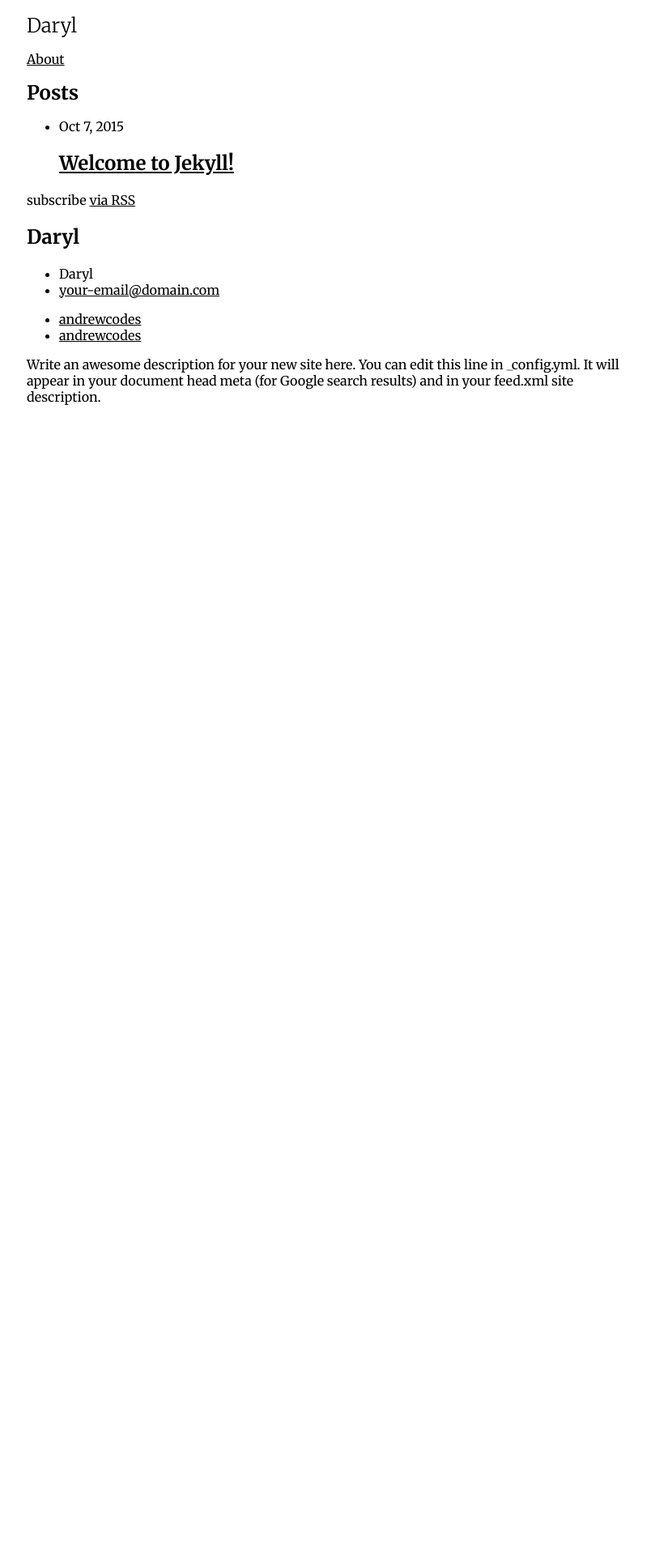
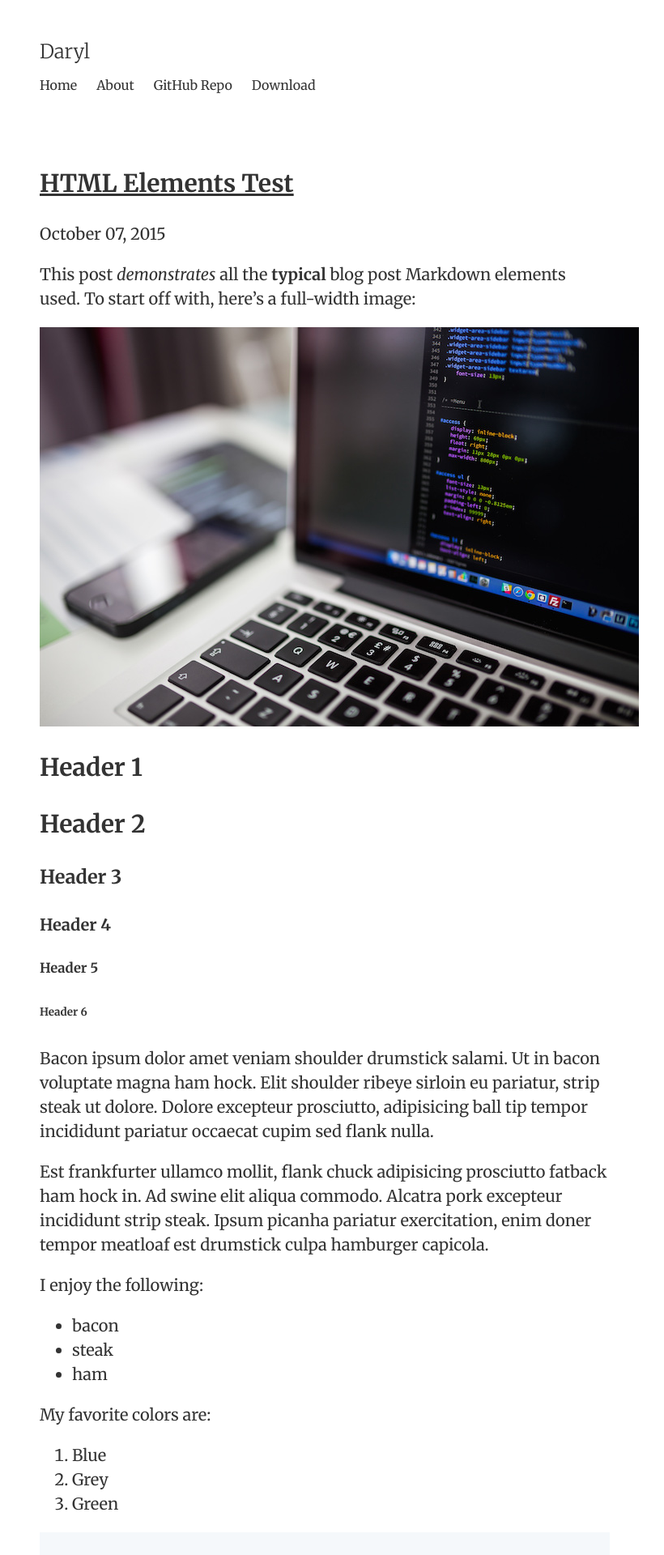
Before and after one commit to y2bd/CSE125Blog, a Jekyll site: the page built from index.html, in a window 1280 px wide. Shown: the top 1920 px of the page at 81% size, without its empty margins (239-1059 px from the left). Built offline with Jekyll 4.4.1, drawn with Linux system fonts in a browser that asks for light colours; before the commit the page ends 900 px from its top, so only the background shows below that; some of the changed text lies outside the part shown.

Commit message:
Working on the example elements posts and adding styles as needed, changed asset directory, and added some navigation examples.

```diff
--- a/_includes/footer.html
+++ b/_includes/footer.html
@@ -1,46 +1,11 @@
 <footer class="site-footer">
 
   <div class="wrapper">
+    <p class="rss-subscribe">Subscribe <a href="{{ "/feed.xml" | prepend: site.baseurl }}">via RSS</a></p>
+    <p><a href="http://jekyllrb.com">Jekyll</a></p>
+    <p>Thanks for checking out the Daryl theme.</p>
+    <p>&copy; 2015 by Andrew Lee. All rights reserved.</p>
 
-    <h2 class="footer-heading">{{ site.title }}</h2>
-
-    <div class="footer-col-wrapper">
-      <div class="footer-col  footer-col-1">
-        <ul class="contact-list">
-          <li>{{ site.title }}</li>
-          <li><a href="mailto:{{ site.email }}">{{ site.email }}</a></li>
-        </ul>
-      </div>
-
-      <div class="footer-col  footer-col-2">
-        <ul class="social-media-list">
-          {% if site.github_username %}
-          <li>
-            <a href="https://github.com/{{ site.github_username }}">
-
-
-              <span class="username">{{ site.github_username }}</span>
-            </a>
-          </li>
-          {% endif %}
-
-          {% if site.twitter_username %}
-          <li>
-            <a href="https://twitter.com/{{ site.twitter_username }}">
-
-
-              <span class="username">{{ site.twitter_username }}</span>
-            </a>
-          </li>
-          {% endif %}
-        </ul>
-      </div>
-
-      <div class="footer-col  footer-col-3">
-        <p class="text">{{ site.description }}</p>
-      </div>
-    </div>
-
-  </div>
+  </div> <!-- .wrapper -->
 
 </footer>
--- a/_includes/head.html
+++ b/_includes/head.html
@@ -6,7 +6,7 @@
     <title>{% if page.title %}{{ page.title }}{% else %}{{ site.title }}{% endif %}</title>
     <meta name="description" content="{% if page.excerpt %}{{ page.excerpt | strip_html | strip_newlines | truncate: 160 }}{% else %}{{ site.description }}{% endif %}">
 
-  <link rel="stylesheet" href="{{ "/assets/style.css" | prepend: site.baseurl }}">
+    <link rel="stylesheet" href="{{ "/assets/css/style.css" | prepend: site.baseurl }}">
     <link href='https://fonts.googleapis.com/css?family=Merriweather:400,300,400italic,700' rel='stylesheet' type='text/css'>
 
     <link rel="canonical" href="{{ page.url | replace:'index.html','' | prepend: site.baseurl | prepend: site.url }}">
--- a/_includes/header.html
+++ b/_includes/header.html
@@ -5,16 +5,14 @@
         <h1><a class="site-title" href="{{ site.baseurl }}/">{{ site.title }}</a></h1>
 
         <nav class="site-nav">
-      <a href="#" class="menu-icon">
-      </a>
-
-      <div class="trigger">
+            <a href="{{ site.baseurl }}/">Home</a>
             {% for page in site.pages %}
                 {% if page.title %}
                 <a class="page-link" href="{{ page.url | prepend: site.baseurl }}">{{ page.title }}</a>
                 {% endif %}
             {% endfor %}
-      </div>
+            <a href="https://github.com/andrewcodes/daryl">GitHub Repo</a>
+            <a href="https://github.com/andrewcodes/daryl/archive/master.zip">Download</a>
         </nav>
 
     </div> <!-- .wrapper -->
--- /dev/null
+++ b/_posts/2015-10-07-html-elements-test.md
@@ -0,0 +1,43 @@
+---
+layout: post
+title:  "HTML Elements Test"
+date:   2015-10-07 13:13:39
+categories:
+---
+This post _demonstrates_ all the **typical** blog post Markdown elements used. To start off with, here's a full-width image:
+
+![Example Image](/assets/images/example-image.jpg "Example Image")
+
+#Header 1
+
+##Header 2
+
+###Header 3
+
+####Header 4
+
+#####Header 5
+
+######Header 6
+
+Bacon ipsum dolor amet veniam shoulder drumstick salami. Ut in bacon voluptate magna ham hock. Elit shoulder ribeye sirloin eu pariatur, strip steak ut dolore. Dolore excepteur prosciutto, adipisicing ball tip tempor incididunt pariatur occaecat cupim sed flank nulla.
+
+Est frankfurter ullamco mollit, flank chuck adipisicing prosciutto fatback ham hock in. Ad swine elit aliqua commodo. Alcatra pork excepteur incididunt strip steak. Ipsum picanha pariatur exercitation, enim doner tempor meatloaf est drumstick culpa hamburger capicola.
+
+I enjoy the following:
+
+- bacon
+- steak
+- ham
+
+My favorite colors are:
+
+1. Blue
+2. Grey
+3. Green
+
+> Hey, here's a blockquote.
+>
+> Using the standard [Gruber syntax](https://daringfireball.net/projects/markdown/basics). Because I'm a purist.
+>
+> &#8212; Andrew Lee
--- a/assets/style.css
+++ b/assets/css/style.css
@@ -11,19 +11,21 @@ html{font-family:sans-serif;-ms-text-size-adjust:100%;-webkit-text-size-adjust:1
 =            Global Styles            =
 =====================================*/
 *, *:before, *:after {
-  -moz-box-sizing: border-box;
-  -webkit-box-sizing: border-box;
-  box-sizing: border-box;
+    -webkit-box-sizing: border-box;
+       -moz-box-sizing: border-box;
+            box-sizing: border-box;
 }
 
 html {
     font-family: 'Merriweather', Georgia, serif;
     font-size: 16px;
+    background: #fff;
+    color: #333;
 }
 
 .wrapper {
     margin: 0 auto;
-    padding: 0 1em;
+    padding: 0 2em;
     max-width: 48em; /* using max-width to not let the reading column width get too wide */
 }
 
@@ -32,9 +34,30 @@ a {
     text-decoration: underline;
 }
 
+a:hover {
+    text-decoration: none;
+}
+
+hr {
+    border: 0;
+    border-bottom: 1px solid #D8D8D8;
+    padding-top: 4em;
+    max-width: 80%;
+    margin: 0 auto;
+}
+
+.post:last-child hr {
+    border-bottom: none;
+}
+
 /*==============================
 =            Header            =
 ==============================*/
+.site-header {
+    overflow: hidden;
+    padding: 2em 0 4em 0;
+}
+
 h1 {
     font-size: 1.5em;
 }
@@ -43,3 +66,39 @@ h1 {
     text-decoration: none;
     font-weight: 300;
 }
+
+.site-nav a {
+    text-decoration: none;
+    float: left;
+    padding-right: 1.5em;
+}
+
+.site-nav a:hover {
+    text-decoration: underline;
+}
+
+/*=======================================
+=            Posts and Pages            =
+=======================================*/
+.post {
+    padding-bottom: 4em;
+    font-size: 1.25em;
+    line-height: 1.5;
+}
+
+blockquote {
+    background: #F5F8FB;
+    padding: 2em;
+    margin: 0;
+    font-style: oblique;
+}
+
+/*==============================
+=            Footer            =
+==============================*/
+.site-footer {
+    border-top: solid 1px #f1f1f1;
+    background: #fafafa;
+    padding: 2em 0;
+    color: #444;
+}
--- a/index.html
+++ b/index.html
@@ -3,21 +3,15 @@ layout: default
 ---
 
 <div class="home">
+  {% for post in site.posts %}
+    <article class="post">
+      <h2><a class="post-link" href="{{ post.url | prepend: site.baseurl }}">{{ post.title }}</a></h2>
 
-  <h1 class="page-heading">Posts</h1>
+      <time datetime="{{ post.date | date_to_xmlschema }}" class="post-date">{{ post.date | date: '%B %d, %Y' }}</time>
 
-  <ul class="post-list">
-    {% for post in site.posts %}
-      <li>
-        <span class="post-meta">{{ post.date | date: "%b %-d, %Y" }}</span>
+      {{ post.content }}
 
-        <h2>
-          <a class="post-link" href="{{ post.url | prepend: site.baseurl }}">{{ post.title }}</a>
-        </h2>
-      </li>
-    {% endfor %}
-  </ul>
-
-  <p class="rss-subscribe">subscribe <a href="{{ "/feed.xml" | prepend: site.baseurl }}">via RSS</a></p>
-
+      <hr>
+    </article>
+  {% endfor %}
 </div>
```
Also changed, not shown: _posts/2015-10-06-welcome-to-jekyll.md (renamed from _posts/2015-10-07-welcome-to-jekyll.markdown, +1 -1 lines), assets/images/example-image.jpg (added), 1 other file. Lines whose indentation alone changed are shown as unchanged.
